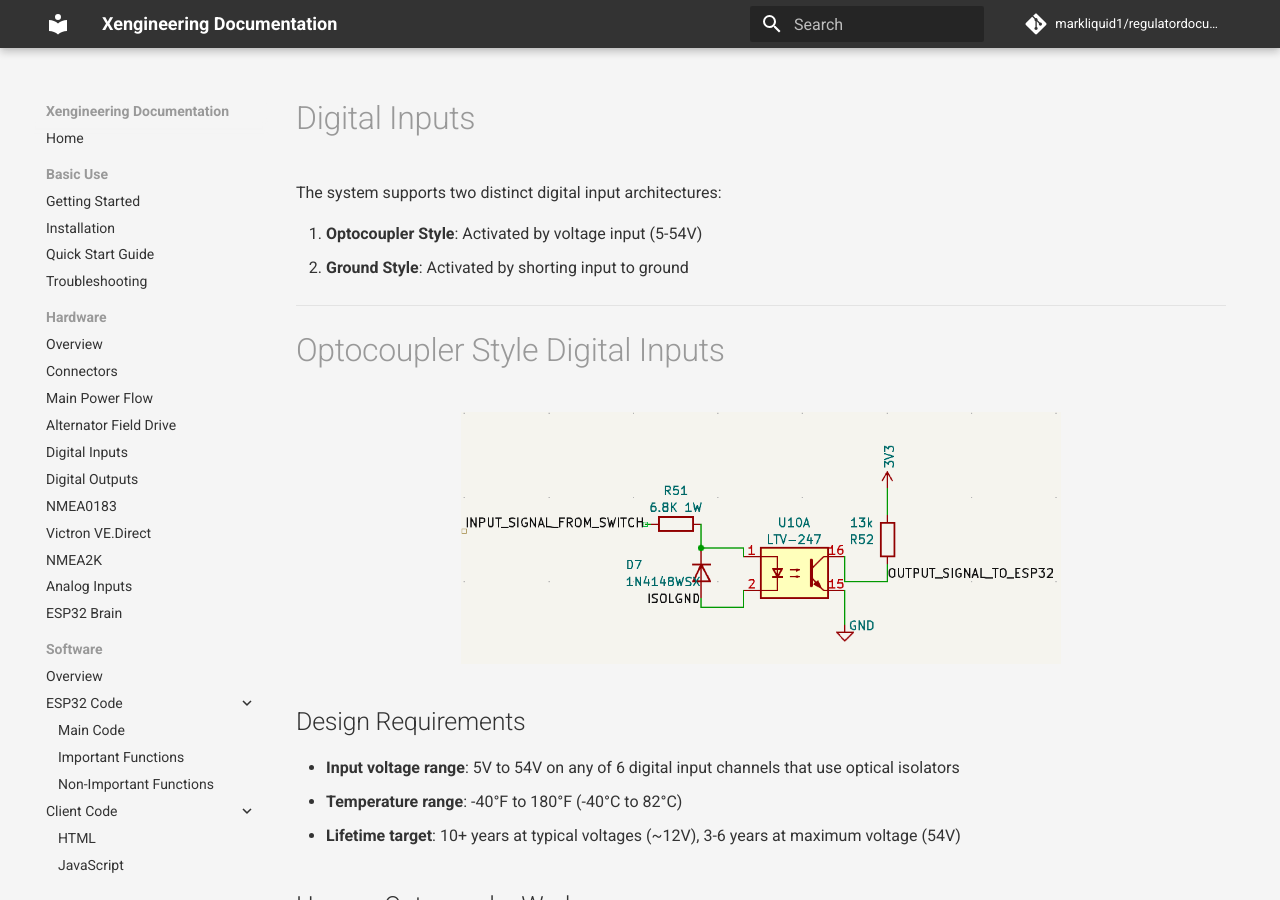
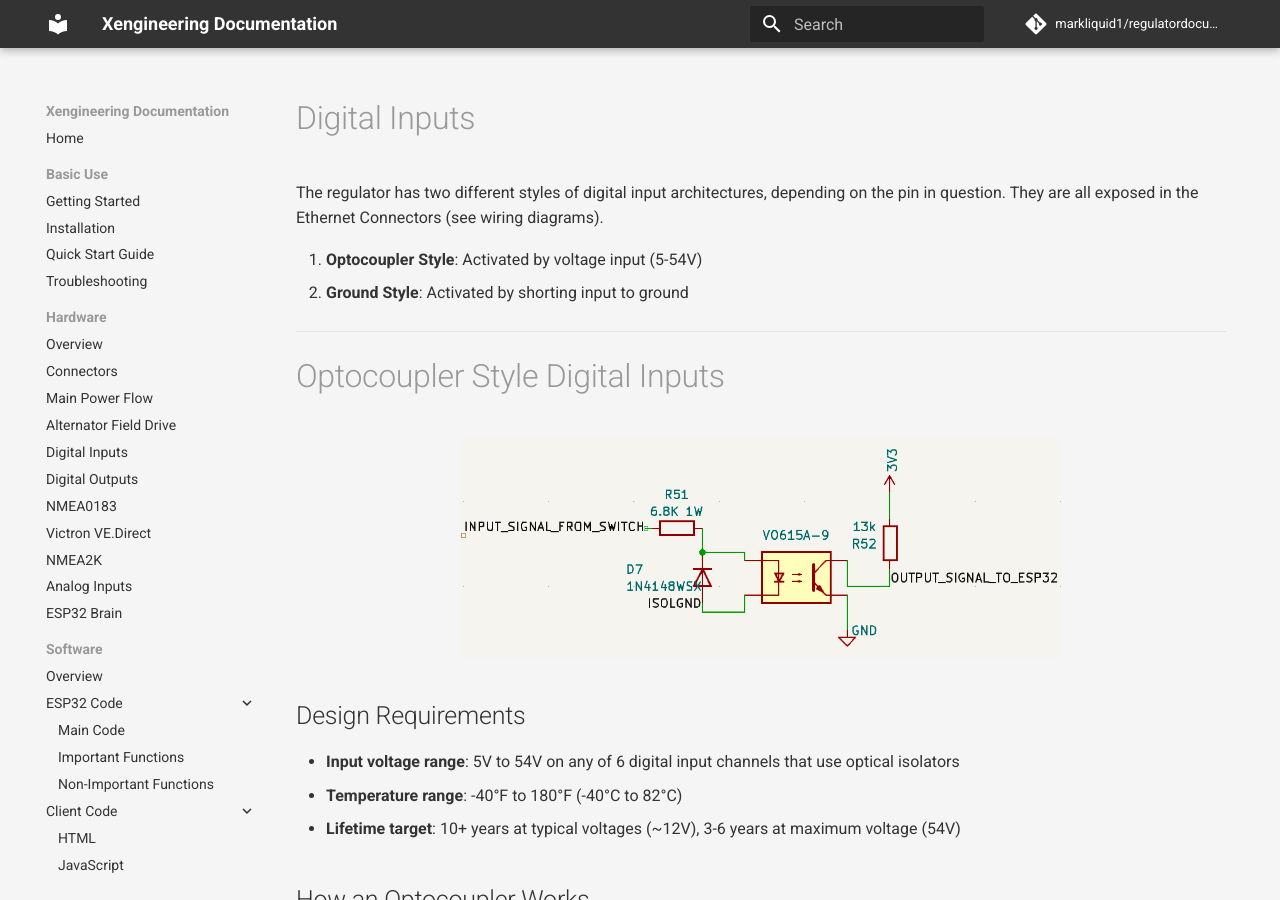
Before and after one commit to markliquid1/regulatordocumentation, an MkDocs documentation site: the page built from docs/hardware/digital-inputs.md, in a window 1280 px wide and 900 px high. Built offline with MkDocs 1.6.1 and Material for MkDocs 9.7.7, drawn with Linux system fonts in a browser that asks for light colours; comment, search, counter and statistics services are not loaded; some of the changed text lies outside the part shown.

Commit message:
Update docs

```diff
--- a/docs/hardware/digital-inputs.md
+++ b/docs/hardware/digital-inputs.md
@@ -1,6 +1,6 @@
 # Digital Inputs
 
-The system supports two distinct digital input architectures:
+The regulator has two different styles of digital input architectures, depending on the pin in question. They are all exposed in the Ethernet Connectors (see wiring diagrams).
 
 1. **Optocoupler Style**: Activated by voltage input (5-54V)
 2. **Ground Style**: Activated by shorting input to ground
```
Also changed, not shown: other parts of docs/hardware/digital-inputs.md (+0 -1 lines), docs/images/opto_schematic.png.
